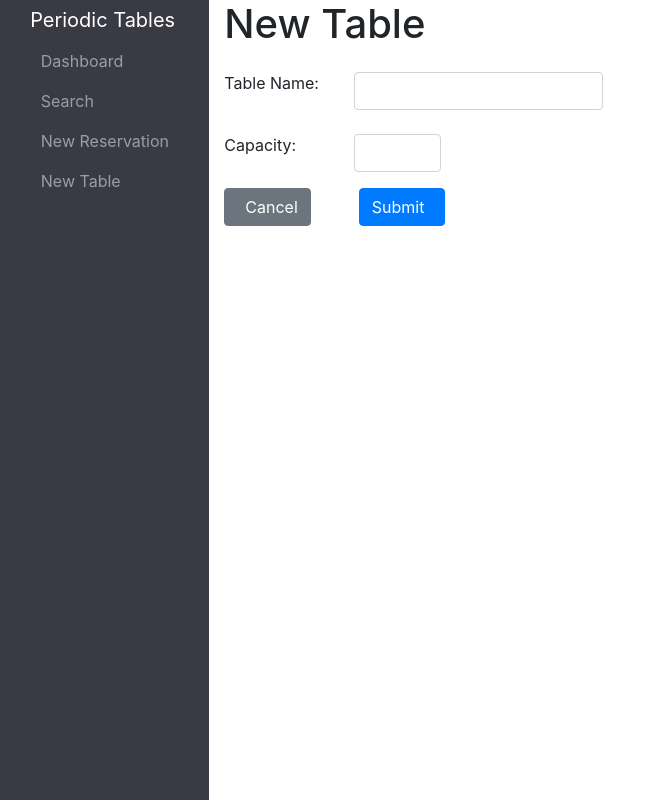
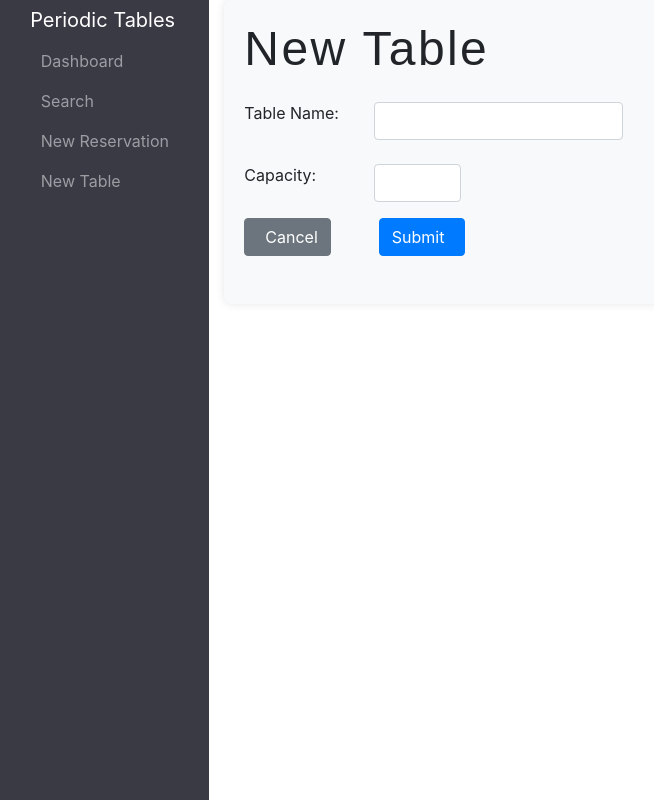
Before and after one commit to Maximoe2588/Restaurant-Capstone-Stylized, a React (Create React App) app in the folder front-end/: page /tables/new in a window 1280 px wide. Shown: the whole page, without its empty margins (4-658 px from the left). Built offline with nearby package versions, Linux system fonts and the light colour scheme; no server answers; a web font is replaced by a local one.

Commit message:
update styling new table

```diff
--- a/front-end/src/tables/NewTable.js
+++ b/front-end/src/tables/NewTable.js
@@ -2,7 +2,7 @@ import React, { useState } from "react";
 import { useHistory } from "react-router-dom";
 import { postTable } from "../utils/api";
 import ErrorAlert from "../layout/ErrorAlert";
-
+import './newTable.css';
 
 
 
@@ -53,6 +53,7 @@ function NewTable() {
         };
 
         return (
+            <div className="new-table-container">
             <section>
                 <div className="d-md-flex mb-3 text-center">
                     <h1 className="mb-0">New Table</h1>
@@ -117,6 +118,7 @@ function NewTable() {
         </form>
             <ErrorAlert error={tablesError} />
     </section>
+    </div>
     );
 }
 
--- /dev/null
+++ b/front-end/src/tables/newTable.css
@@ -0,0 +1,27 @@
+.new-table-container {
+    padding-left: 20px;
+    padding-top: 20px;
+    border-radius: 8px; /* Rounded corners for the container */
+    box-shadow: 0 0 10px rgba(0, 0, 0, 0.1); /* Subtle shadow for depth */
+    background-color: #f8f9fa;
+
+}
+
+.new-table-container h1 {
+    font-size: 3rem; /* Larger size */
+    letter-spacing: 0.05em; /* Space out the letters slightly */
+    font-weight: 300; /* Lighter weight, if it fits the design */
+    font-family: sans-serif;
+    font-weight: 10;
+    background-color: #f8f9fa;
+}
+
+.element.style {
+    padding-left: 20px;
+    padding-top: 20px;
+    background-color: #f8f9fa; /* Light background for the container */
+    padding: 20px;
+    border-radius: 8px; /* Rounded corners for the container */
+    box-shadow: 0 0 10px rgba(0, 0, 0, 0.1); /* Subtle shadow for depth */
+
+}
```
